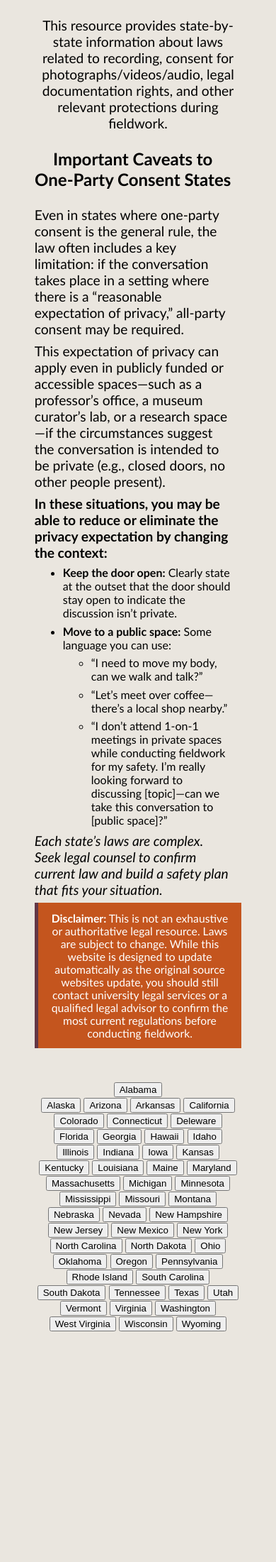
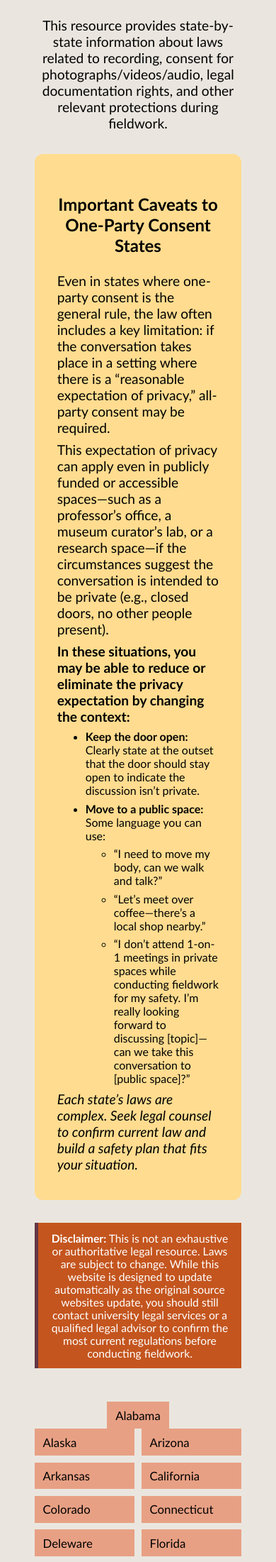
Before and after one commit to AnthroSafetyWarrior/GoldenTrowelProject, a Jekyll site: the page built from _pages/statelaw.html, in a window 390 px wide. Shown: the part 609-2810 px from the top of the page at 71% size. Built offline with Jekyll 4.4.1, drawn with Linux system fonts in a browser that asks for light colours; before the commit the page ends 2497 px from its top, so only the background shows below that.

Commit message:
updating pages

```diff
--- a/_pages/statelaw.html
+++ b/_pages/statelaw.html
@@ -5,28 +5,52 @@
 ---
 
 <style>
-<script>
-  const grid = document.querySelector('.accordion-grid');
-
-  grid.addEventListener('click', (e) => {
-    const btn = e.target.closest('.accordion');
-    if (!btn) return;
-
-    const panel = btn.nextElementSibling;          // button’s paired panel
-
-    // close others
-    grid.querySelectorAll('.panel').forEach(p => {
-      if (p !== panel) p.style.display = 'none';
-    });
-
-    // toggle this one
-    panel.style.display = (panel.style.display === 'block') ? 'none' : 'block';
-
-    // optional: scroll the opened panel into view
-    if (panel.style.display === 'block') {
-      panel.scrollIntoView({ behavior: 'smooth', block: 'start' });
-    }
-  });
+.accordion-grid{
+  display:grid;
+  grid-template-columns: repeat(5, 1fr);
+  gap: .6rem;
+  align-items: start;
+}
+
+/* your existing button look, minus fixed width */
+.accordion{
+  background:#e8a084;
+  color:#000;
+  cursor:pointer;
+  padding:.5em .7em;
+  border:none;
+  text-align:left;
+  font-family: Calibri, sans-serif;
+  font-size:1.05rem;
+  transition: background-color .2s ease;
+}
+
+.accordion:hover{ background:#633747; color:#fff; }
+
+/* panels occupy the full row under the grid */
+.panel{
+  display:none;              /* hidden until opened */
+  grid-column: 1 / -1;       /* <<< full width */
+  background:#e8a084;
+  border-left:3px solid #e8a084;
+  border-right:3px solid #e8a084;
+  border-bottom:8px solid #e8a084;
+  padding: 0 1em 1em;
+}
+
+/* optional helper if you prefer class toggling */
+.panel.open{ display:block; }
+
+/* responsive: fewer columns on narrow screens */
+@media (max-width: 1100px){
+  .accordion-grid{ grid-template-columns: repeat(4, 1fr); }
+}
+@media (max-width: 900px){
+  .accordion-grid{ grid-template-columns: repeat(3, 1fr); }
+}
+@media (max-width: 650px){
+  .accordion-grid{ grid-template-columns: repeat(2, 1fr); }
+}
 
 /* One-Party Caveat callout box */
 .oneparty-caveat {
```
